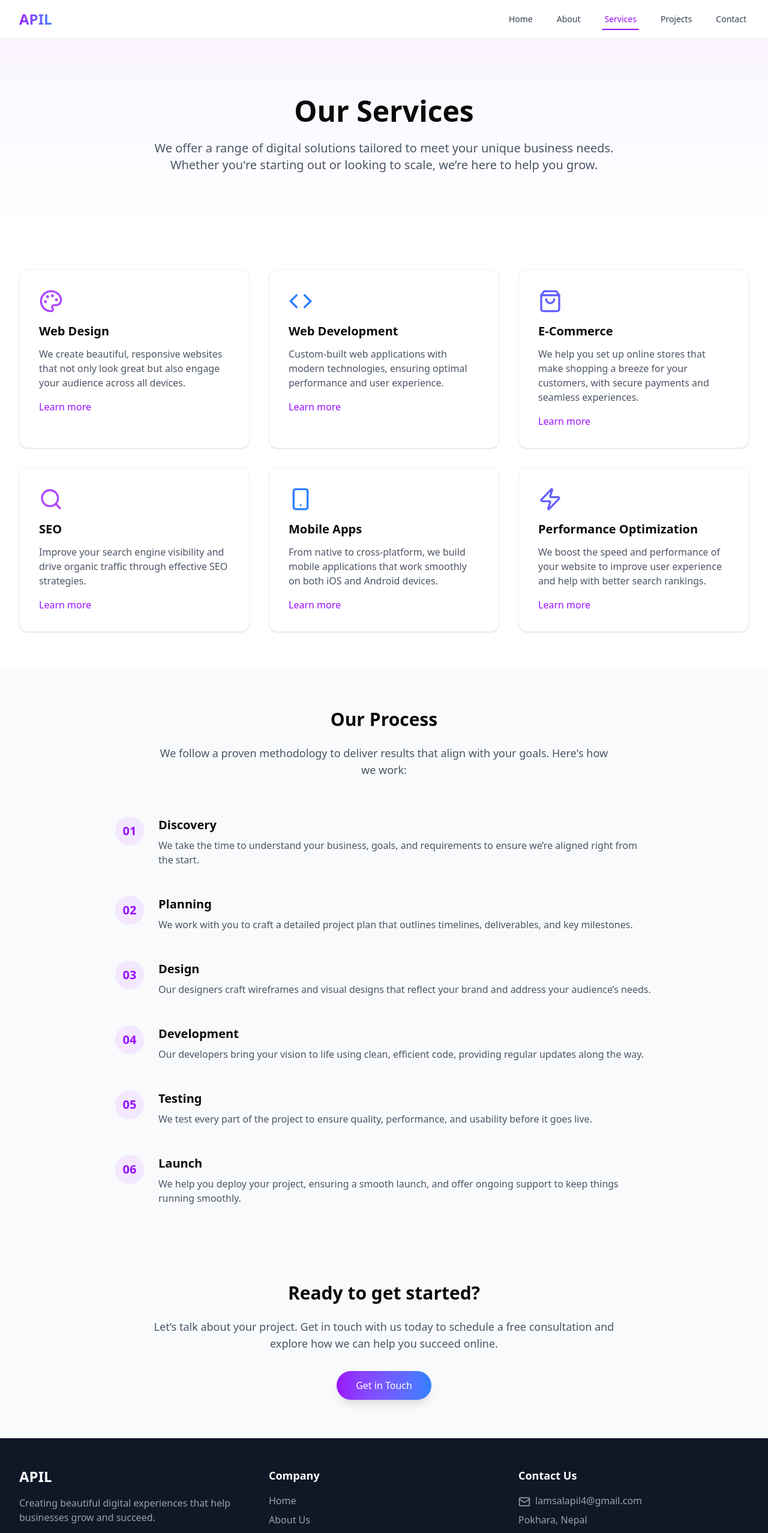
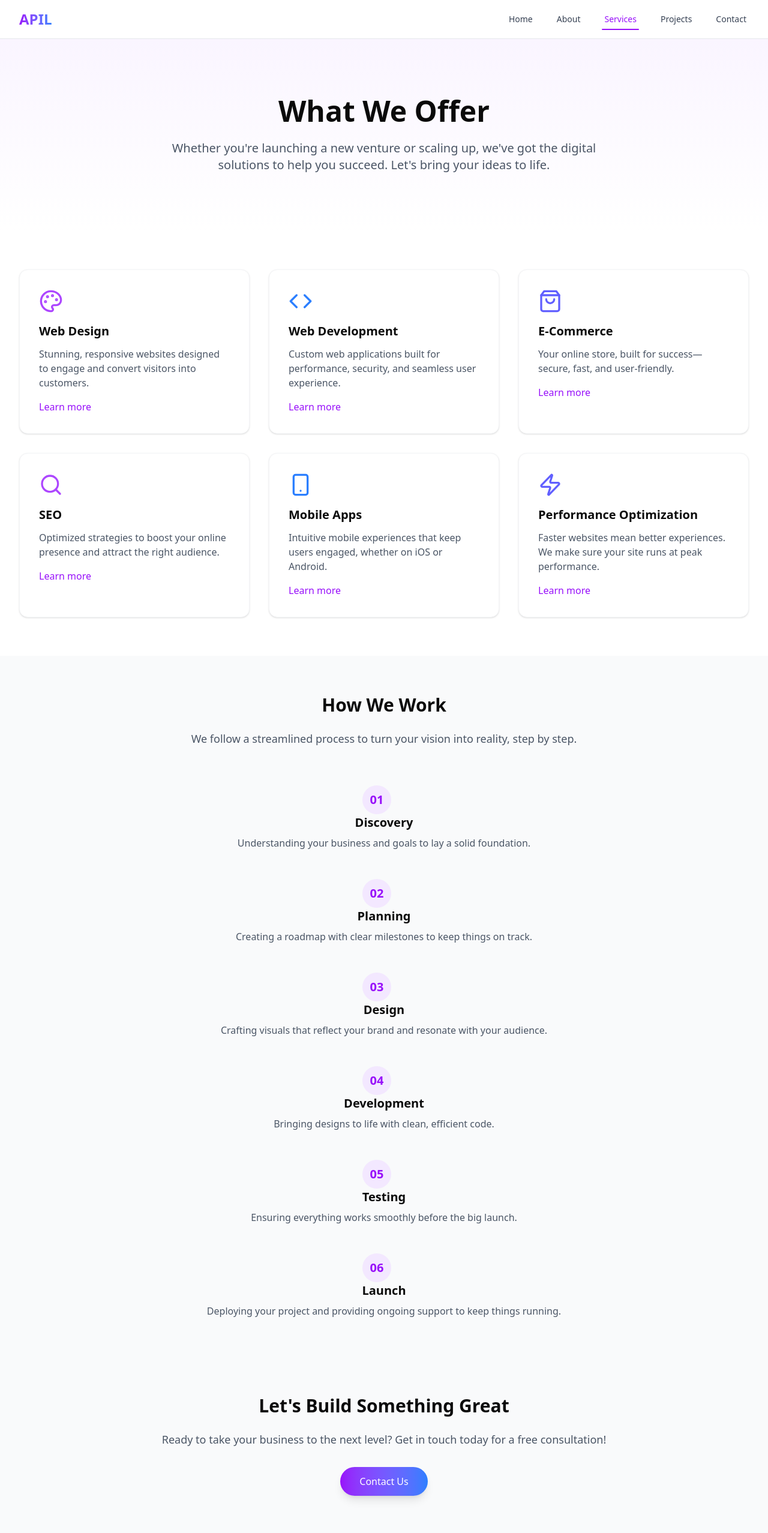
Before and after one commit to LamsalApil5/apil-company-portfolio, a React (Vite) app: page /services in a window 1280 px wide. Shown: the top 2555 px of the page at 60% size. Built offline with nearby package versions, Linux system fonts and the light colour scheme.

Commit message:
update code

```diff
--- a/src/components/AboutPage.tsx
+++ b/src/components/AboutPage.tsx
@@ -1,9 +1,8 @@
-import { Users, Award, Clock, Globe } from "lucide-react";
+import { Users, Award, Target } from "lucide-react";
 
 export default function AboutPage() {
   return (
     <div>
-      {/* Hero Section */}
       <section className="py-16 md:py-24 bg-gradient-to-b from-purple-50 to-white">
         <div className="container mx-auto px-4 sm:px-6 lg:px-8">
           <div className="max-w-3xl mx-auto text-center">
@@ -16,85 +15,44 @@ export default function AboutPage() {
         </div>
       </section>
 
-      {/* Our Story */}
-      <section className="py-16">
-        <div className="container mx-auto px-4 sm:px-6 lg:px-8">
-          <div className="grid md:grid-cols-2 gap-12 items-center">
-            <div>
-              <h2 className="text-3xl font-bold mb-6">Our Story</h2>
-              <p className="text-lg text-gray-600 mb-6">
-                Founded in 2015, our APIL began with a simple mission: to create
-                beautiful, functional websites that help businesses succeed
-                online.
-              </p>
-              <p className="text-lg text-gray-600 mb-6">
-                What started as a small team of three has grown into a diverse
-                group of talented individuals, each bringing unique skills and
-                perspectives to our work.
-              </p>
-              <p className="text-lg text-gray-600">
-                Today, we're proud to have worked with clients across various
-                industries, from startups to established enterprises, helping
-                them achieve their digital goals.
-              </p>
-            </div>
-            <div className="relative">
-              <div className="aspect-square bg-gray-100 rounded-2xl overflow-hidden">
-                <img
-                  src="/placeholder.svg?height=600&width=600"
-                  alt="Our team"
-                  className="w-full h-full object-cover"
-                />
-              </div>
-              <div className="absolute -bottom-6 -left-6 w-32 h-32 bg-purple-100 rounded-lg"></div>
-              <div className="absolute -top-6 -right-6 w-32 h-32 bg-blue-100 rounded-lg"></div>
-            </div>
-          </div>
-        </div>
-      </section>
-
-      {/* Our Values */}
+      {/* Mission & Goals */}
       <section className="py-16 bg-gray-50">
         <div className="container mx-auto px-4 sm:px-6 lg:px-8">
           <div className="max-w-3xl mx-auto text-center mb-16">
-            <h2 className="text-3xl font-bold mb-6">Our Values</h2>
+            <h2 className="text-3xl font-bold mb-6">Our Mission & Goals</h2>
             <p className="text-lg text-gray-600">
-              These core principles guide everything we do and help us deliver
-              exceptional results.
+              At APIL, our mission is to empower businesses by providing
+              cutting-edge digital solutions tailored to their unique needs. Our
+              goal is to continuously innovate, collaborate, and deliver
+              excellence in every project we undertake.
             </p>
           </div>
 
-          <div className="grid md:grid-cols-2 lg:grid-cols-4 gap-8">
+          <div className="grid md:grid-cols-2 lg:grid-cols-3 gap-8">
             {[
               {
-                icon: <Users className="w-10 h-10 text-purple-500" />,
-                title: "Collaboration",
+                icon: <Target className="w-10 h-10 text-red-500" />,
+                title: "Innovation",
                 description:
-                  "We work closely with our clients, treating their goals as our own.",
+                  "Leveraging technology to create future-ready solutions that elevate your brand.",
               },
               {
-                icon: <Award className="w-10 h-10 text-blue-500" />,
+                icon: <Users className="w-10 h-10 text-blue-500" />,
+                title: "Client Success",
+                description:
+                  "Partnering with businesses to build impactful digital experiences that drive growth.",
+              },
+              {
+                icon: <Award className="w-10 h-10 text-green-500" />,
                 title: "Excellence",
                 description:
-                  "We strive for excellence in every project, no matter the size.",
+                  "Delivering high-quality products and services with precision and dedication.",
               },
-              {
-                icon: <Clock className="w-10 h-10 text-indigo-500" />,
-                title: "Timeliness",
-                description:
-                  "We respect deadlines and deliver projects on time, every time.",
-              },
-              {
-                icon: <Globe className="w-10 h-10 text-purple-500" />,
-                title: "Innovation",
-                description:
-                  "We embrace new technologies and approaches to solve problems.",
-              },
-            ].map((value, index) => (
+            ].map((goal, index) => (
               <div key={index} className="bg-white p-6 rounded-xl shadow-sm">
-                <div className="mb-4">{value.icon}</div>
-                <h3 className="text-xl font-bold mb-2">{value.title}</h3>
-                <p className="text-gray-600">{value.description}</p>
+                <div className="mb-4">{goal.icon}</div>
+                <h3 className="text-xl font-bold mb-2">{goal.title}</h3>
+                <p className="text-gray-600">{goal.description}</p>
               </div>
             ))}
           </div>
@@ -105,57 +63,11 @@ export default function AboutPage() {
       <section className="py-16">
         <div className="container mx-auto px-4 sm:px-6 lg:px-8">
           <div className="max-w-3xl mx-auto text-center mb-16">
-            <h2 className="text-3xl font-bold mb-6">Meet Our Team</h2>
             <p className="text-lg text-gray-600">
-              The talented people behind our successful projects.
+              We are a group of passionate and skilled professionals dedicated
+              to crafting innovative digital solutions. Each member brings
+              unique expertise and a shared commitment to excellence.
             </p>
-          </div>
-
-          <div className="grid md:grid-cols-3 gap-8">
-            {[
-              {
-                name: "Apil Lamsal",
-                role: "Founder & Web Developer",
-                image:
-                  "https://ui-avatars.com/api/?name=Apil+Lamsal&background=random",
-              },
-              {
-                name: "Ishwor Gautam",
-                role: "Business Analyst",
-                image:
-                  "https://ui-avatars.com/api/?name=Ishwor+Gautam&background=random",
-              },
-              {
-                name: "Shivam Ranabhat",
-                role: "Laravel Developer",
-                image:
-                  "https://ui-avatars.com/api/?name=Shivam+Ranabhat&background=random",
-              },
-              {
-                name: "Kapil Pokhrel",
-                role: "Wordpress Developer",
-                image:
-                  "https://ui-avatars.com/api/?name=Kapil+Pokhrel&background=random",
-              },
-              {
-                name: "Sujan Ale Magar",
-                role: "QA Engineer",
-                image:
-                  "https://ui-avatars.com/api/?name=Sujan+Ale+Magar&background=random",
-              },
-            ].map((member, index) => (
-              <div key={index} className="text-center">
-                <div className="mb-4 relative mx-auto w-48 h-48 rounded-full overflow-hidden">
-                  <img
-                    src={member.image || "/placeholder.svg"}
-                    alt={member.name}
-                    className="w-full h-full object-cover"
-                  />
-                </div>
-                <h3 className="text-xl font-bold">{member.name}</h3>
-                <p className="text-purple-600">{member.role}</p>
-              </div>
-            ))}
           </div>
         </div>
       </section>
--- a/src/components/HomePage.tsx
+++ b/src/components/HomePage.tsx
@@ -217,23 +217,21 @@ export default function HomePage() {
           </div>
         </section>
          {/* CTA Section */}
-        <section className="py-20 bg-gradient-to-r from-purple-600 to-blue-500 text-white">
+      <section className="py-16 bg-gray-50 text-center">
         <div className="container mx-auto px-4 sm:px-6 lg:px-8">
-            <div className="max-w-3xl mx-auto text-center">
-              <h2 className="text-3xl md:text-4xl font-bold mb-6">
-                Ready to start your project?
+          <h2 className="text-3xl font-bold mb-6">
+            Let's Build Something Great
           </h2>
-              <p className="text-xl mb-10 text-purple-100">
-                Let's work together to create something amazing. Contact us
-                today to get started.
+          <p className="text-lg text-gray-600 max-w-3xl mx-auto mb-8">
+            Ready to take your business to the next level? Get in touch today
+            for a free consultation!
           </p>
           <Link
             to="/contact"
-                className="px-8 py-3 rounded-full bg-white text-purple-600 font-medium shadow-lg hover:shadow-xl transition-all hover:-translate-y-0.5"
+            className="inline-block px-8 py-3 rounded-full bg-gradient-to-r from-purple-600 to-blue-500 text-white font-medium shadow-lg hover:shadow-xl transition-all hover:-translate-y-0.5"
           >
-                Get in Touch
+            Contact Us
           </Link>
-            </div>
         </div>
       </section>
       </div>
--- a/src/components/ProjectsPage.tsx
+++ b/src/components/ProjectsPage.tsx
@@ -131,17 +131,21 @@ export default function ProjectsPage() {
       </section>
 
       {/* CTA Section */}
-      <section className="py-16">
+      <section className="py-16 bg-gray-50 text-center">
         <div className="container mx-auto px-4 sm:px-6 lg:px-8">
-          <div className="max-w-3xl mx-auto text-center">
-            <h2 className="text-3xl font-bold mb-6">Ready to start your project?</h2>
-            <p className="text-lg text-gray-600 mb-8">
-              Let's work together to create something amazing. Contact us today to get started.
-            </p>
-            <button className="px-8 py-3 rounded-full bg-gradient-to-r from-purple-600 to-blue-500 text-white font-medium shadow-lg hover:shadow-xl transition-all hover:-translate-y-0.5">
-              Get in Touch
-            </button>
-          </div>
+          <h2 className="text-3xl font-bold mb-6">
+            Let's Build Something Great
+          </h2>
+          <p className="text-lg text-gray-600 max-w-3xl mx-auto mb-8">
+            Ready to take your business to the next level? Get in touch today
+            for a free consultation!
+          </p>
+          <Link
+            to="/contact"
+            className="inline-block px-8 py-3 rounded-full bg-gradient-to-r from-purple-600 to-blue-500 text-white font-medium shadow-lg hover:shadow-xl transition-all hover:-translate-y-0.5"
+          >
+            Contact Us
+          </Link>
         </div>
       </section>
     </div>
--- a/src/components/ServiceDetailPage.tsx
+++ b/src/components/ServiceDetailPage.tsx
@@ -127,7 +127,7 @@ export default function ServiceDetailPage() {
               to="/contact"
               className="inline-flex items-center justify-center px-8 py-3 rounded-full bg-white text-purple-600 font-medium shadow-lg hover:shadow-xl transition-all hover:-translate-y-0.5"
             >
-              Get in Touch
+               Contact Us
             </Link>
           </div>
         </div>
--- a/src/components/ServicesPage.tsx
+++ b/src/components/ServicesPage.tsx
@@ -1,18 +1,25 @@
-import { Link } from "react-router-dom"
-import { Palette, Code, ShoppingBag, Search, Smartphone, Zap } from "lucide-react"
+import { Link } from "react-router-dom";
+import {
+  Palette,
+  Code,
+  ShoppingBag,
+  Search,
+  Smartphone,
+  Zap,
+} from "lucide-react";
 
 export default function ServicesPage() {
   return (
     <div>
       {/* Hero Section */}
-      <section className="py-16 md:py-24 bg-gradient-to-b from-purple-50 to-white">
+      <section className="py-16 md:py-24 bg-gradient-to-b from-purple-50 to-white text-center">
         <div className="container mx-auto px-4 sm:px-6 lg:px-8">
-          <div className="max-w-3xl mx-auto text-center">
-            <h1 className="text-4xl md:text-5xl font-bold mb-6">Our Services</h1>
-            <p className="text-xl text-gray-600">
-              We offer a range of digital solutions tailored to meet your unique business needs. Whether you're starting out or looking to scale, we’re here to help you grow.
+          <h1 className="text-4xl md:text-5xl font-bold mb-6">What We Offer</h1>
+          <p className="text-xl text-gray-600 max-w-3xl mx-auto">
+            Whether you're launching a new venture or scaling up, we've got the
+            digital solutions to help you succeed. Let's bring your ideas to
+            life.
           </p>
-          </div>
         </div>
       </section>
 
@@ -24,33 +31,39 @@ export default function ServicesPage() {
               {
                 icon: <Palette className="w-10 h-10 text-purple-500" />,
                 title: "Web Design",
-                description: "We create beautiful, responsive websites that not only look great but also engage your audience across all devices."
+                description:
+                  "Stunning, responsive websites designed to engage and convert visitors into customers.",
               },
               {
                 icon: <Code className="w-10 h-10 text-blue-500" />,
                 title: "Web Development",
-                description: "Custom-built web applications with modern technologies, ensuring optimal performance and user experience."
+                description:
+                  "Custom web applications built for performance, security, and seamless user experience.",
               },
               {
                 icon: <ShoppingBag className="w-10 h-10 text-indigo-500" />,
                 title: "E-Commerce",
-                description: "We help you set up online stores that make shopping a breeze for your customers, with secure payments and seamless experiences."
+                description:
+                  "Your online store, built for success—secure, fast, and user-friendly.",
               },
               {
                 icon: <Search className="w-10 h-10 text-purple-500" />,
                 title: "SEO",
-                description: "Improve your search engine visibility and drive organic traffic through effective SEO strategies."
+                description:
+                  "Optimized strategies to boost your online presence and attract the right audience.",
               },
               {
                 icon: <Smartphone className="w-10 h-10 text-blue-500" />,
                 title: "Mobile Apps",
-                description: "From native to cross-platform, we build mobile applications that work smoothly on both iOS and Android devices."
+                description:
+                  "Intuitive mobile experiences that keep users engaged, whether on iOS or Android.",
               },
               {
                 icon: <Zap className="w-10 h-10 text-indigo-500" />,
                 title: "Performance Optimization",
-                description: "We boost the speed and performance of your website to improve user experience and help with better search rankings."
-              }
+                description:
+                  "Faster websites mean better experiences. We make sure your site runs at peak performance.",
+              },
             ].map((service, index) => (
               <div
                 key={index}
@@ -60,7 +73,9 @@ export default function ServicesPage() {
                 <h3 className="text-xl font-bold mb-3">{service.title}</h3>
                 <p className="text-gray-600 mb-4">{service.description}</p>
                 <Link
-                  to={`/services/${service.title.toLowerCase().replace(/\s+/g, "-")}`}
+                  to={`/services/${service.title
+                    .toLowerCase()
+                    .replace(/\s+/g, "-")}`}
                   className="text-purple-600 font-medium hover:text-purple-700"
                 >
                   Learn more
@@ -72,56 +87,66 @@ export default function ServicesPage() {
       </section>
 
       {/* Process Section */}
-      <section className="py-16 bg-gray-50">
+      <section className="py-16 bg-gray-50 text-center">
         <div className="container mx-auto px-4 sm:px-6 lg:px-8">
-          <div className="max-w-3xl mx-auto text-center mb-16">
-            <h2 className="text-3xl font-bold mb-6">Our Process</h2>
-            <p className="text-lg text-gray-600">
-              We follow a proven methodology to deliver results that align with your goals. Here's how we work:
+          <h2 className="text-3xl font-bold mb-6">How We Work</h2>
+          <p className="text-lg text-gray-600 max-w-3xl mx-auto mb-16">
+            We follow a streamlined process to turn your vision into reality,
+            step by step.
           </p>
-          </div>
-
           <div className="max-w-4xl mx-auto">
             {[
               {
                 number: "01",
                 title: "Discovery",
                 description:
-                  "We take the time to understand your business, goals, and requirements to ensure we’re aligned right from the start."
+                  "Understanding your business and goals to lay a solid foundation.",
               },
               {
                 number: "02",
                 title: "Planning",
-                description: "We work with you to craft a detailed project plan that outlines timelines, deliverables, and key milestones."
+                description:
+                  "Creating a roadmap with clear milestones to keep things on track.",
               },
               {
                 number: "03",
                 title: "Design",
-                description: "Our designers craft wireframes and visual designs that reflect your brand and address your audience’s needs."
+                description:
+                  "Crafting visuals that reflect your brand and resonate with your audience.",
               },
               {
                 number: "04",
                 title: "Development",
-                description: "Our developers bring your vision to life using clean, efficient code, providing regular updates along the way."
+                description:
+                  "Bringing designs to life with clean, efficient code.",
               },
               {
                 number: "05",
                 title: "Testing",
-                description: "We test every part of the project to ensure quality, performance, and usability before it goes live."
+                description:
+                  "Ensuring everything works smoothly before the big launch.",
               },
               {
                 number: "06",
                 title: "Launch",
-                description: "We help you deploy your project, ensuring a smooth launch, and offer ongoing support to keep things running smoothly."
-              }
+                description:
+                  "Deploying your project and providing ongoing support to keep things running.",
+              },
             ].map((step, index) => (
-              <div key={index} className="flex items-start mb-12 last:mb-0">
-                <div className="mr-6 bg-purple-100 text-purple-600 font-bold text-xl rounded-full w-12 h-12 flex items-center justify-center flex-shrink-0">
+              <div
+                key={index}
+                className="flex items-center justify-center mb-12 last:mb-0"
+              >
+                <div className="flex flex-col items-center">
+                <div className="mr-6 bg-purple-100 text-purple-600 font-bold text-xl rounded-full w-12 h-12 flex items-center justify-center">
                   {step.number}
                 </div>
-                <div>
-                  <h3 className="text-xl font-bold mb-2">{step.title}</h3>
-                  <p className="text-gray-600">{step.description}</p>
+                  <h3 className="text-xl font-bold mb-2 text-center">
+                    {step.title}
+                  </h3>
+                  <p className="text-gray-600 text-center">
+                    {step.description}
+                  </p>
                 </div>
               </div>
             ))}
@@ -130,22 +155,23 @@ export default function ServicesPage() {
       </section>
 
       {/* CTA Section */}
-      <section className="py-16 bg-gray-50">
+      <section className="py-16 bg-gray-50 text-center">
         <div className="container mx-auto px-4 sm:px-6 lg:px-8">
-          <div className="max-w-3xl mx-auto text-center">
-            <h2 className="text-3xl font-bold mb-6">Ready to get started?</h2>
-            <p className="text-lg text-gray-600 mb-8">
-              Let’s talk about your project. Get in touch with us today to schedule a free consultation and explore how we can help you succeed online.
+          <h2 className="text-3xl font-bold mb-6">
+            Let's Build Something Great
+          </h2>
+          <p className="text-lg text-gray-600 max-w-3xl mx-auto mb-8">
+            Ready to take your business to the next level? Get in touch today
+            for a free consultation!
           </p>
           <Link
             to="/contact"
             className="inline-block px-8 py-3 rounded-full bg-gradient-to-r from-purple-600 to-blue-500 text-white font-medium shadow-lg hover:shadow-xl transition-all hover:-translate-y-0.5"
           >
-              Get in Touch
+            Contact Us
           </Link>
-          </div>
         </div>
       </section>
     </div>
-  )
+  );
 }
```
Lines whose indentation alone changed are shown as unchanged.
